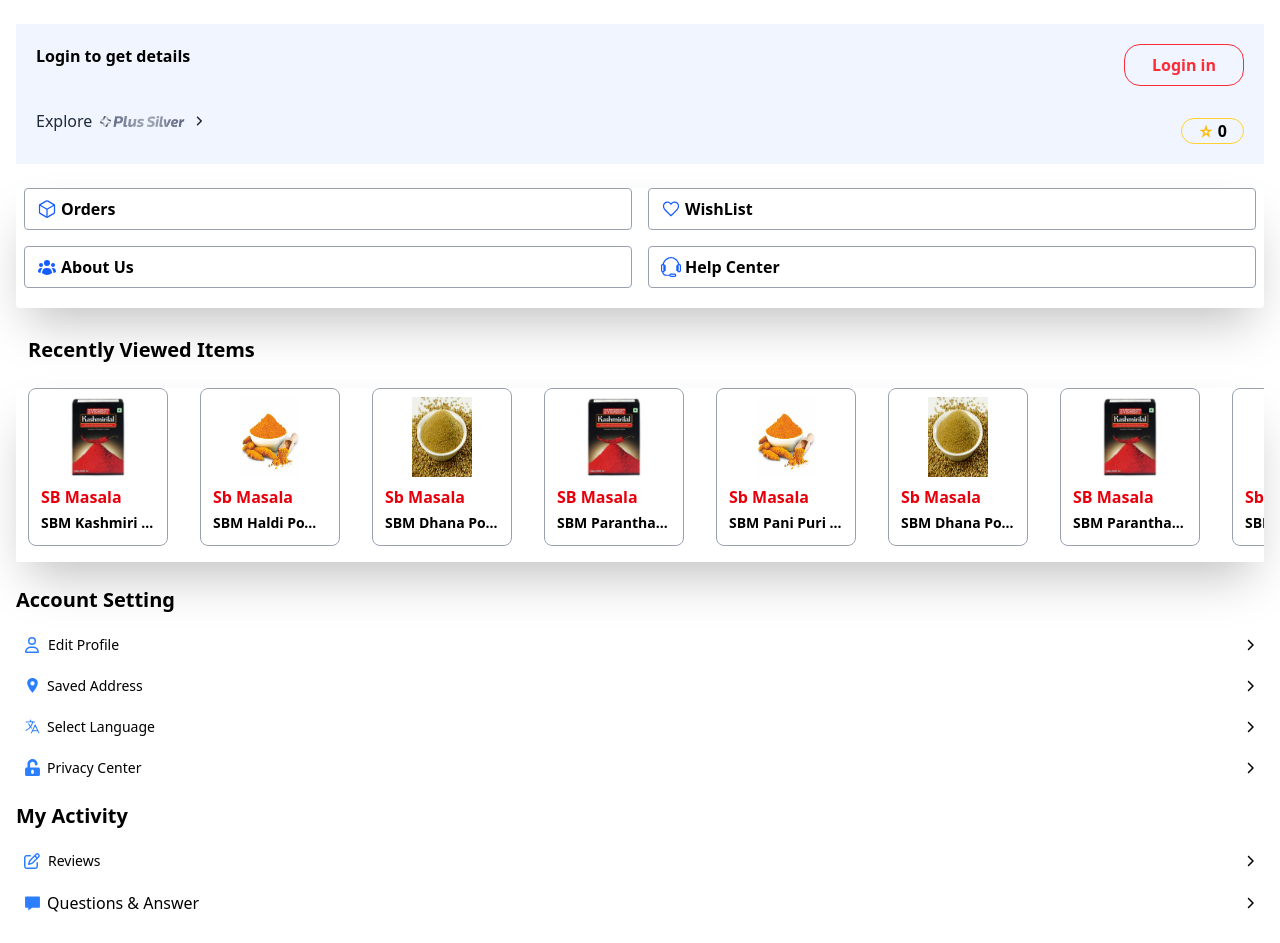
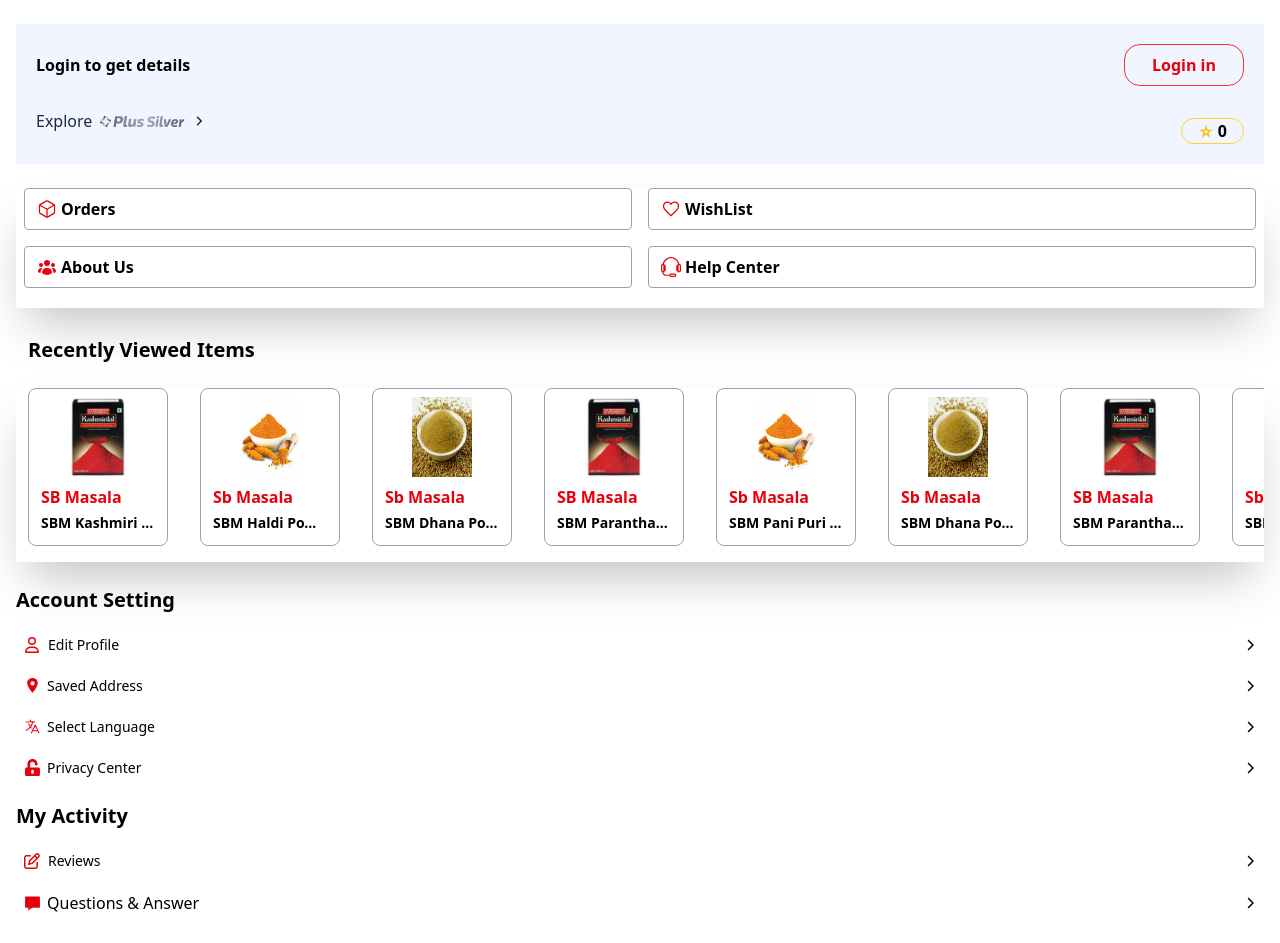
Before and after one commit to AbhishekSinghNaruKa26/SBM, a React (Vite) app in the folder frontend/: page /Account in a window 1280 px wide. Shown: the top 943 px of the page. Built offline with nearby package versions, Linux system fonts and the light colour scheme; a web font is replaced by a local one.

Commit message:
nbew code

```diff
--- a/frontend/src/Account/UserAccount.jsx
+++ b/frontend/src/Account/UserAccount.jsx
@@ -32,15 +32,15 @@
         <div className='bg-[#f0f5ff] p-5 max-w-[1300px] w-full mx-auto'>
 
             {/* Name and Star */}
-            <div className='flex justify-between'>
+            <div className='flex justify-between items-center'>
                 {/* Name */}
             <div className='text-md font-semibold'>Login to get details </div>
 
             {/* Login button*/}
                 <div onClick={()=>navigate('/RegisterLogin')} className=''>
-                    <button className='relative group  rounded-2xl w-30 py-2 hover:text-white text-red-500 border border-red-500 font-semibold'>
+                    <button className='relative group  rounded-2xl w-30 py-2 hover:text-white text-red-600 border border-red-500 font-semibold'>
                         <span className='relative z-10'>Login in</span>
-                        <span className='absolute left-0 top-0 rounded-2xl w-0 h-full transition-all bg-red-500 duration-500 group-hover:w-full '></span>
+                        <span className='absolute left-0 top-0 rounded-2xl w-0 h-full transition-all bg-red-600 duration-500 group-hover:w-full '></span>
                     </button>
                 </div>
 
@@ -71,25 +71,25 @@
 
             {/* Order */}
             <div onClick={()=>navigate('/Order')} className='flex items-center gap-1 border border-gray-400 px-3 py-2 rounded'>
-                <div><IoCubeOutline className='text-blue-600 font-bold text-xl' /></div>
+                <div><IoCubeOutline className='text-red-600 font-bold text-xl' /></div>
                 <div className='font-semibold'>Orders</div>
             </div>
 
             {/* WishList */}
             <div onClick={()=>navigate('/WishList')} className='flex items-center gap-1 border border-gray-400  px-3 py-2 rounded'>
-                <div><IoMdHeartEmpty className='text-blue-600 font-bold text-xl' /></div>
+                <div><IoMdHeartEmpty className='text-red-600 font-bold text-xl' /></div>
                 <div className='font-semibold'>WishList</div>
             </div>
 
             {/* About us */}
             <div onClick={()=>navigate('/about-us')} className='flex items-center gap-1 border border-gray-400  px-3 py-2 rounded'>
-                <div><HiMiniUserGroup className='text-blue-600 font-bold text-xl' /></div>
+                <div><HiMiniUserGroup className='text-red-600 font-bold text-xl' /></div>
                 <div className='font-semibold'>About Us</div>
             </div>
 
             {/* Help center */}
             <div onClick={()=>navigate('/Help')} className='flex items-center gap-1 border border-gray-400  px-3 py-2 rounded'>
-                <div><TfiHeadphoneAlt className='text-blue-600 font-bold text-xl' /></div>
+                <div><TfiHeadphoneAlt className='text-red-600 font-bold text-xl' /></div>
                 <div className='font-semibold'>Help Center</div>
             </div>
 
@@ -123,7 +123,7 @@
             <div onClick={()=>navigate('/Profile')} className='flex justify-between items-center mt-5 px-2'>
 
                 <div className='flex items-center gap-2'>
-                <div><FaRegUser className='text-blue-500 font-bold' /></div>
+                <div><FaRegUser className='text-red-600 font-bold' /></div>
                 <div className='text-[14px]'>Edit Profile</div>
                 </div>
 
@@ -141,7 +141,7 @@
             <div onClick={()=>navigate('/Address')} className='flex justify-between items-center mt-5 px-2'>
 
                 <div className='flex items-center gap-1.5'>
-                <div><IoLocationSharp  className='text-blue-500 font-bold text-[17px]' /></div>
+                <div><IoLocationSharp  className='text-red-600 font-bold text-[17px]' /></div>
                 <div className='text-[14px]'>Saved Address</div>
                 </div>
 
@@ -156,7 +156,7 @@
             <div onClick={()=>navigate('/Language')} className='flex justify-between items-center mt-5 px-2'>
 
                 <div className='flex items-center gap-1.5'>
-                <div><HiOutlineLanguage  className='text-blue-500 font-bold text-[17px]' /></div>
+                <div><HiOutlineLanguage  className='text-red-600 font-bold text-[17px]' /></div>
                 <div className='text-[14px]'>Select Language</div>
                 </div>
 
@@ -171,7 +171,7 @@
             <div onClick={()=>navigate('/Privacy')} className='flex justify-between items-center mt-5 px-2'>
 
                 <div className='flex items-center gap-1.5'>
-                <div><FaUnlockAlt   className='text-blue-500 font-bold text-[17px]' /></div>
+                <div><FaUnlockAlt   className='text-red-600 font-bold text-[17px]' /></div>
                 <div className='text-[14px]'>Privacy Center</div>
                 </div>
 
@@ -194,7 +194,7 @@
             <div onClick={()=>navigate('/Review')} className='flex justify-between items-center mt-5 px-2'>
 
                 <div className='flex items-center gap-2'>
-                <div><FaRegPenToSquare  className='text-blue-500 font-bold' /></div>
+                <div><FaRegPenToSquare  className='text-red-600 font-bold' /></div>
                 <div className='text-[14px]'>Reviews</div>
                 </div>
 
@@ -209,7 +209,7 @@
             <div onClick={()=>navigate('/QueAndAns')} className='flex justify-between items-center mt-5 px-2'>
 
                 <div className='flex items-center gap-1.5'>
-                <div><IoChatboxSharp  className='text-blue-500 font-bold text-[17px]' /></div>
+                <div><IoChatboxSharp  className='text-red-600 font-bold text-[17px]' /></div>
                 <div>Questions & Answer</div>
                 </div>
 
@@ -233,7 +233,7 @@
             <div onClick={()=>navigate('/Help')} className='flex justify-between items-center mt-5 px-2'>
 
                 <div className='flex items-center gap-1.5'>
-                <div><GrCircleQuestion  className='text-blue-500 font-bold text-[17px]' /></div>
+                <div><GrCircleQuestion  className='text-red-600 font-bold text-[17px]' /></div>
                 <div className='text-[14px]'>Help Center</div>
                 </div>
 
@@ -250,7 +250,7 @@
 
         {/* Logout Button */}
         <div className='max-w-[1300px] w-full mx-auto border border-gray-300 py-1 rounded mt-6 flex justify-center'>
-            <button className=' text-blue-800 font-semibold'>Log Out</button>
+            <button className=' text-red-600 font-semibold'>Log Out</button>
         </div>
 
 
--- a/frontend/src/Cart/AddToCart.jsx
+++ b/frontend/src/Cart/AddToCart.jsx
@@ -24,11 +24,9 @@
 
   return (
 
-    <div className='mt-3 mb-10 p-3 max-w-[1300px]  w-full mx-auto  '>
+    <div className='mt-3 mb-12 p-3 max-w-[1300px]  w-full mx-auto  '>
 
       {/*1 About Product */}
-
-
 
         {/* My cart And button */}
         <div onClick={()=>navigate('/')} className="flex items-center gap-4 fixed top-0  bg-white w-full h-16">
@@ -47,12 +45,12 @@
 
         {/* Product Details */}
 
-        <div className="mt-6 shadow-2xl p-2 py-4 space-y-8 max-w-[750px] w-full h-screen overflow-y-auto">
+        <div className="mt-6 shadow-2xl  py-4 space-y-8 max-w-[750px] w-full h-screen overflow-y-auto">
 
            {/* image and product details */}
           {wishListProducts.map((product, index)=>(
 
-          <div key={index} className="mt-4 shadow-2xl">
+          <div key={index} className="mt-4 shadow-2xl p-3">
 
             {/* Attaraction Line */}
           <div className="bg-green-200 mb-3 w-fit px-2 text-[12px] py-0.5">
@@ -86,7 +84,7 @@
 
           {/* Remove Or Buy It Now */}
 
-          <div className="flex justify-between gap-5 max-w-[700px] w-full mx-auto px-2 mt-4">
+          <div className="flex justify-between gap-5 max-w-full w-full mx-auto px-2 mt-4">
 
             <div className="w-full flex justify-center bg-black text-white rounded">
               <button className="relative group w-full py-2">
@@ -112,7 +110,7 @@
           </div>
           ))
 
-        }
+          }
 
         </div>
 
--- a/frontend/src/Components/Header.jsx
+++ b/frontend/src/Components/Header.jsx
@@ -11,14 +11,11 @@
 const Header = () => {
   const [open, setOpen] = useState(false);
   const lists = [
-
-    { id: 1, name: "Account", path: "/Account" },
     { id: 2, name: "About Us", path: "/about-us" },
     { id: 3, name: "Products", path: "/products" },
     { id: 4, name: "Contact Us", path: "/contact-us" },
-    { id: 5, name: "CSR", path: "/csr" },
+  ];
 
-  ];
   const [isScrolled, setIsScrolled] = useState(false);
   const navigate = useNavigate();
 
--- a/frontend/src/Footer/FiexdFooter.jsx
+++ b/frontend/src/Footer/FiexdFooter.jsx
@@ -18,7 +18,7 @@
 
                 <div onClick={()=>navigate('/')} className='py-1.5 font-semibold'><div className='flex justify-center'><HiOutlineHome /></div><div className='text-[13px] flex justify-center'>Home</div></div>
                 <div onClick={()=>navigate('/Account')} className='py-1.5 font-semibold'><div className='flex justify-center'><FaRegUser /></div><div className='text-[13px] flex justify-center'>Account</div></div>
-                <div onClick={()=>navigate('/')} className='py-1.5 font-semibold'><div className='flex justify-center'><BsShop /></div><div className='text-[13px] flex justify-center'>Collection</div></div>
+                <div onClick={()=>navigate('/products')} className='py-1.5 font-semibold'><div className='flex justify-center'><BsShop /></div><div className='text-[13px] flex justify-center'>Collection</div></div>
                 <div onClick={()=>navigate('/Search')} className='py-1.5 font-semibold'><div className='flex justify-center'><IoSearchSharp /></div><div className='text-[13px] flex justify-center'>Search</div></div>
                 <div onClick={()=>navigate('/AddToCart')} className='py-1.5 font-semibold'><div className='flex justify-center'><GrCart /></div><div className='text-[13px] flex justify-center'>My Cart</div></div>
 
```
Also changed, not shown: frontend/src/App.jsx (+25 -70 lines), frontend/src/Components/Main.jsx (+7 -6 lines), frontend/src/Components/Products.jsx (+13 -6 lines).
